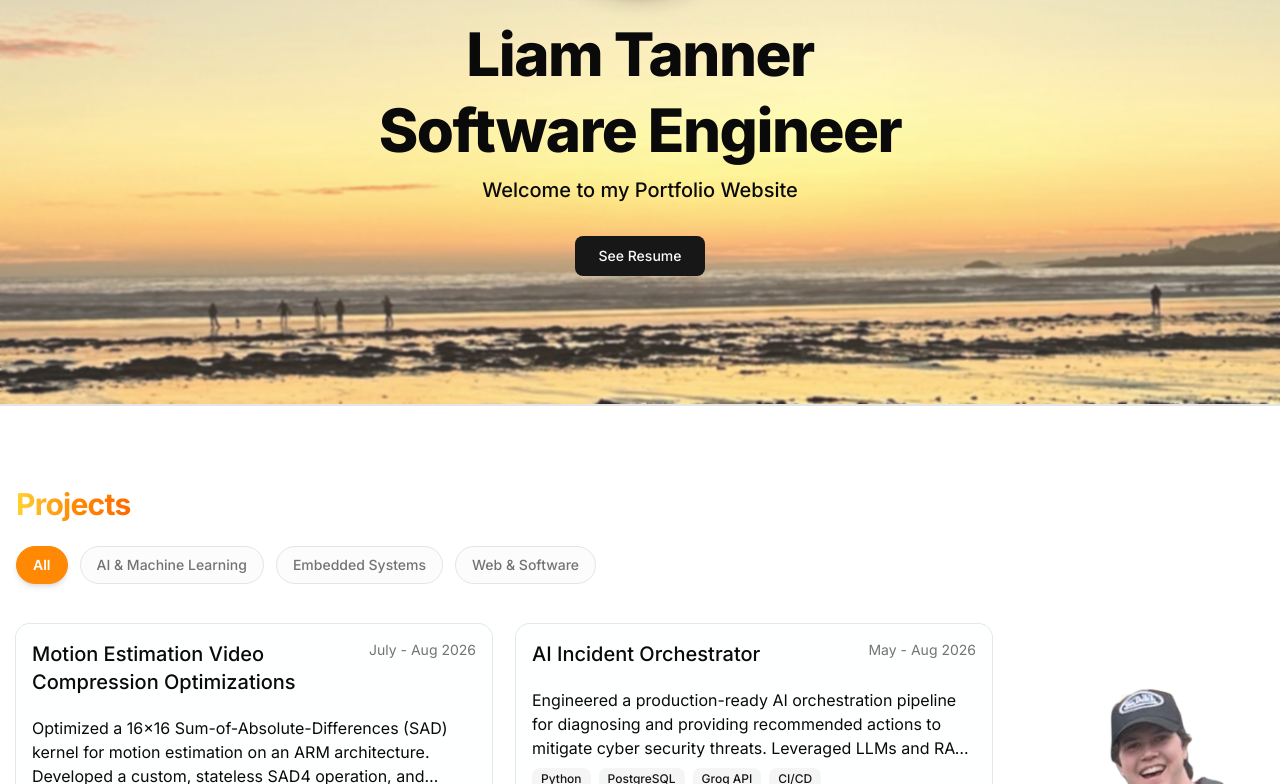
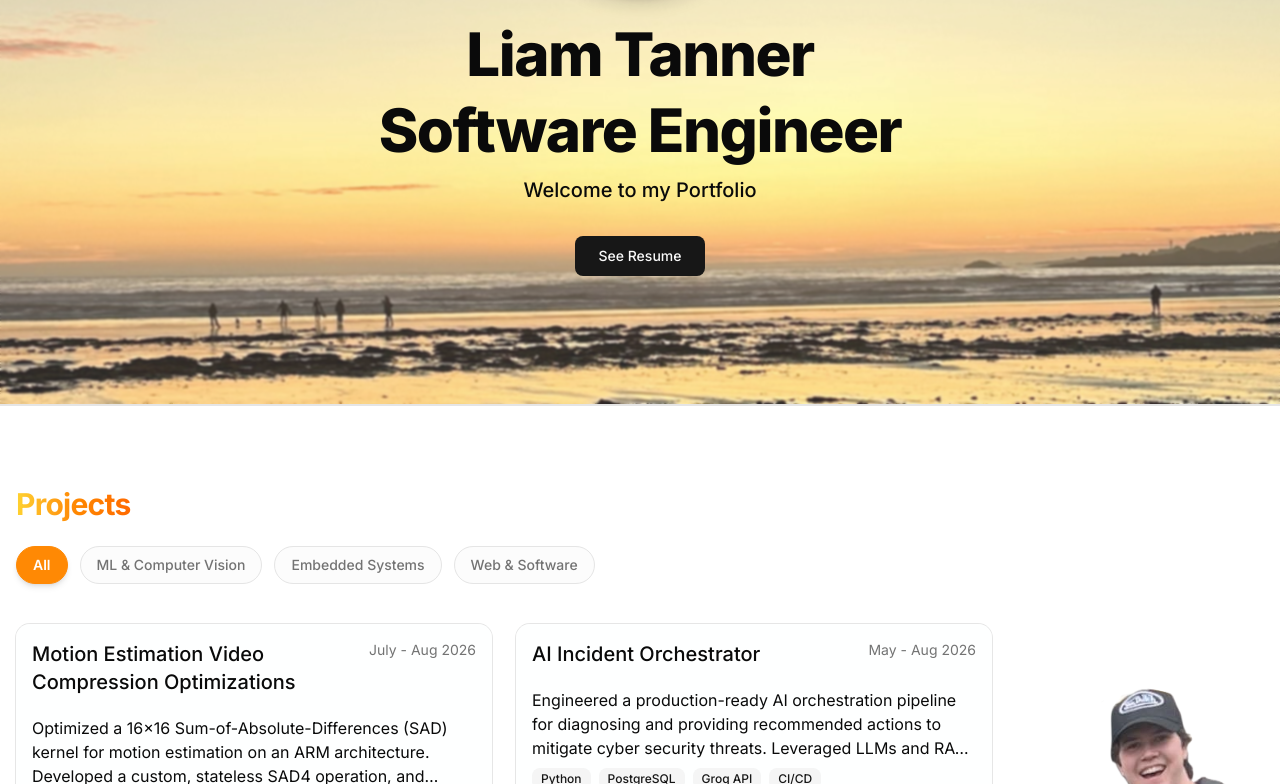
Before and after one commit to liamtannerr/liamtannerr.github.io, a Next.js app: page / in a window 1280 px wide. Shown: the part 378-1162 px from the top of the page. Built offline with nearby package versions, Linux system fonts and the light colour scheme.

Commit message:
Changed ai & ml project category to ml and cv

```diff
--- a/app/page.tsx
+++ b/app/page.tsx
@@ -251,7 +251,7 @@ export default function Home() {
     {
       title: "AI Incident Orchestrator",
       date: "May - Aug 2026",
-      category: "AI & Machine Learning",
+      category: "ML & Computer Vision",
       description:
         "Engineered a production-ready AI orchestration pipeline for diagnosing and providing recommended actions to mitigate cyber security threats. Leveraged LLMs and RAG context to automate recommendation generation in a distributed environment.",
       tech: ["Python", "PostgreSQL", "Groq API", "CI/CD"],
@@ -270,7 +270,7 @@ export default function Home() {
     {
       title: "EfficientAD Anomaly Detector",
       date: "Mar 2026",
-      category: "AI & Machine Learning",
+      category: "ML & Computer Vision",
       description:
         "Engineered a state-of-the-art anomaly detection pipeline in PyTorch, by writing the Patch Description Network class, training the teacher network and removing bottlenecks from the student/autoencoder training algorithm to allow for 70,000 training iterations in under 2 hours. Achieved an AUROC score of 0.88 on a diverse industrial dataset with less than 1 millisecond performance.",
       tech: ["PyTorch", "CNN Architecture"],
@@ -280,7 +280,7 @@ export default function Home() {
     {
       title: "Breast Cancer Diagnosis Model",
       date: "Feb 2026",
-      category: "AI & Machine Learning",
+      category: "ML & Computer Vision",
       description:
         "Engineered a regularized logistic regression model for breast cancer diagnosis, achieving a 98.59% accuracy on the WDBC dataset by implementing a regularized softmax cost function and gradient descent from scratch.",
       tech: ["MATLAB", "Machine Learning"],
@@ -289,7 +289,7 @@ export default function Home() {
     {
       title: "ML Exoplanet Identifier and Visualizer",
       date: "Oct 2025",
-      category: "AI & Machine Learning",
+      category: "ML & Computer Vision",
       description:
         "Trained a Random Forest model to classify whether or not an event is likely to be an exoplanet using NASA's Kepler data for the NASA Space Apps Hackathon. Built an interactive application to visualize the data, hosting the frontend on Vercel and the backend/ML on Render. Check out this live site below!",
       tech: ["Scikit-learn", "Python", "Vercel", "Render"],
@@ -340,7 +340,7 @@ export default function Home() {
     },
   ];
 
-  const projectCategories = ["All", "AI & Machine Learning", "Embedded Systems", "Web & Software"];
+  const projectCategories = ["All", "ML & Computer Vision", "Embedded Systems", "Web & Software"];
 
   const filteredProjects = projects.filter(
     (project) => activeFilter === "All" || project.category === activeFilter
@@ -448,7 +448,7 @@ export default function Home() {
             </h1>
 
             <p className="text-xl text-foreground font-medium max-w-2xl mb-8">
-              Welcome to my Portfolio Website
+              Welcome to my Portfolio
             </p>
             <div className="flex gap-4">
               <Link
```
